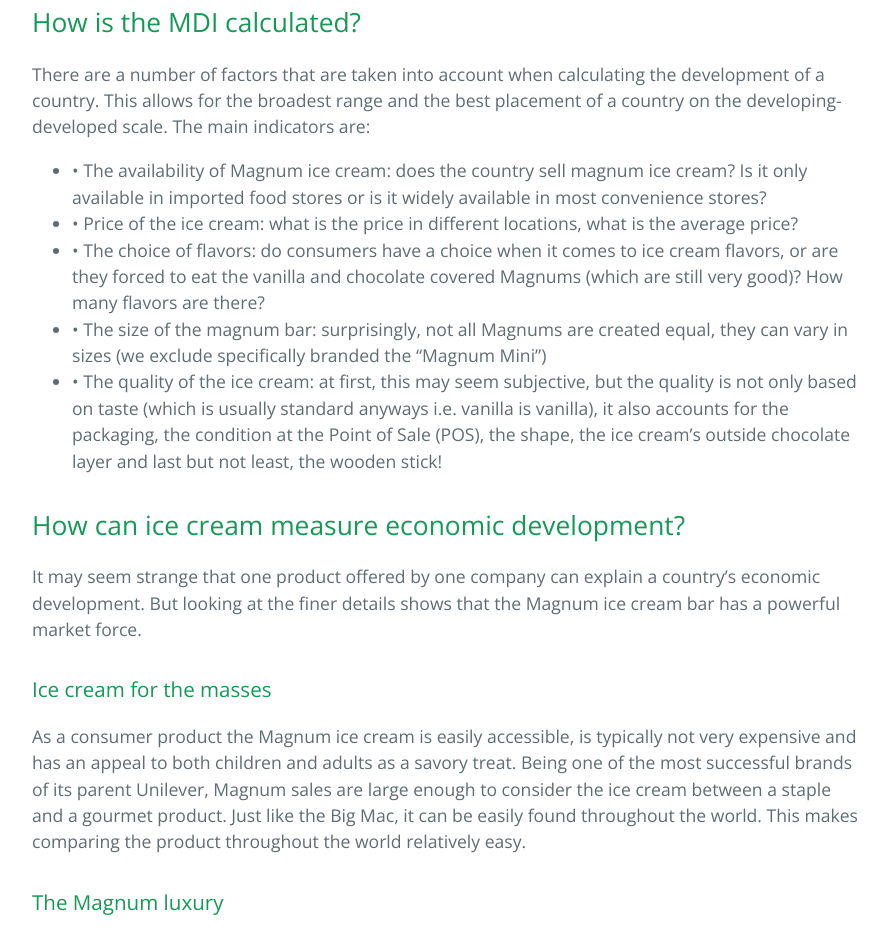
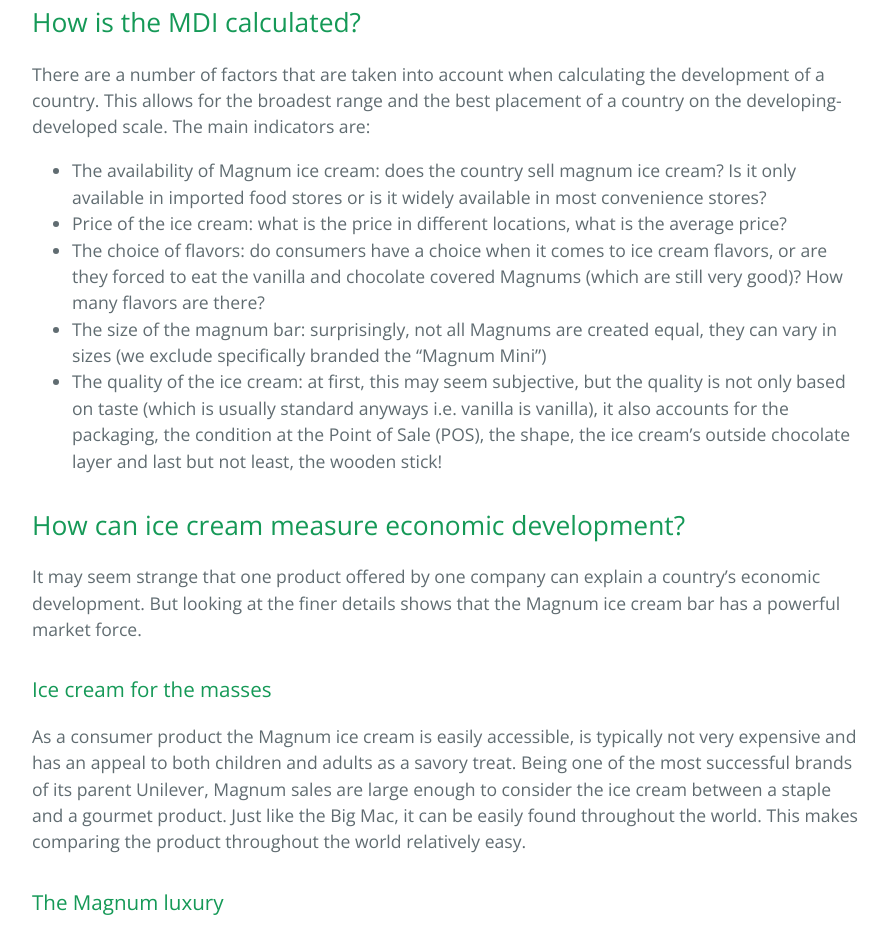
Before and after one commit to Omnipus/MDI, a plain HTML site: page index.html in a window 1280 px wide. Shown: the part 1179-2111 px from the top of the page, without its empty margins (192-1080 px from the left). Drawn offline with nearby package versions, Linux system fonts and the light colour scheme.

Commit message:
Update index.html

```diff
--- a/index.html
+++ b/index.html
@@ -42,11 +42,11 @@
 <p>There are a number of factors that are taken into account when calculating the development of a country. This allows for the broadest range and the best placement of a country on the developing-developed scale.
 The main indicators are:
 <ul>
-<li>• The availability of Magnum ice cream: does the country sell magnum ice cream? Is it only available in imported food stores or is it widely available in most convenience stores?</li>
-<li>• Price of the ice cream: what is the price in different locations, what is the average price?</li>
-<li>• The choice of flavors: do consumers have a choice when it comes to ice cream flavors, or are they forced to eat the vanilla and chocolate covered Magnums (which are still very good)? How many flavors are there?</li>
-<li>• The size of the magnum bar: surprisingly, not all Magnums are created equal, they can vary in sizes (we exclude specifically branded the “Magnum Mini”)</li>
-<li>• The quality of the ice cream: at first, this may seem subjective, but the quality is not only based on taste (which is usually standard anyways i.e. vanilla is vanilla), it also accounts for the packaging, the condition at the Point of Sale (POS), the shape, the ice cream’s outside chocolate layer and last but not least, the wooden stick!</li>
+<li>The availability of Magnum ice cream: does the country sell magnum ice cream? Is it only available in imported food stores or is it widely available in most convenience stores?</li>
+<li>Price of the ice cream: what is the price in different locations, what is the average price?</li>
+<li>The choice of flavors: do consumers have a choice when it comes to ice cream flavors, or are they forced to eat the vanilla and chocolate covered Magnums (which are still very good)? How many flavors are there?</li>
+<li>The size of the magnum bar: surprisingly, not all Magnums are created equal, they can vary in sizes (we exclude specifically branded the “Magnum Mini”)</li>
+<li>The quality of the ice cream: at first, this may seem subjective, but the quality is not only based on taste (which is usually standard anyways i.e. vanilla is vanilla), it also accounts for the packaging, the condition at the Point of Sale (POS), the shape, the ice cream’s outside chocolate layer and last but not least, the wooden stick!</li>
 </ul>
 </p>
 <h2>
```
